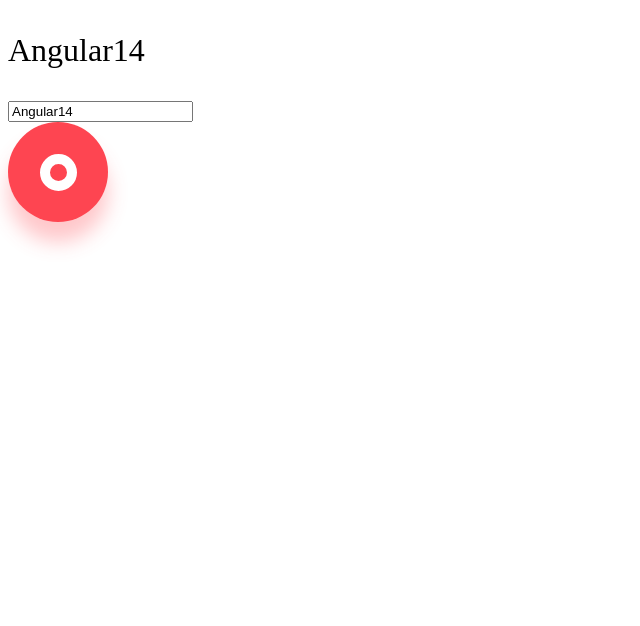
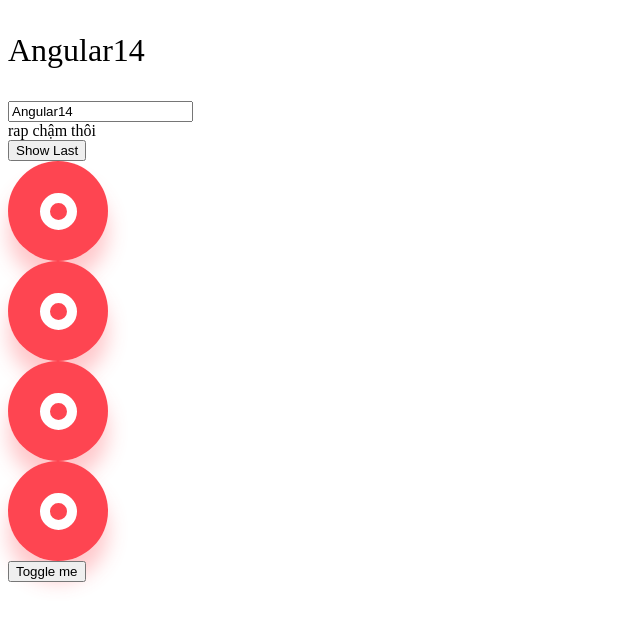
Before and after one commit to vylote/100dayangular, an Angular app: page / in a window 1280 px wide. Shown: the top 626 px of the page, without its empty margins (0-640 px from the left). Built offline with nearby package versions, Linux system fonts and the light colour scheme.

Commit message:
day10: viewchild and view children

```diff
--- a/src/app/app.component.html
+++ b/src/app/app.component.html
@@ -1,4 +1,18 @@
-<p style="font-size: 2rem;">{{ name }}</p>
-<input type="text" [ngModel]="name" (ngModelChange)="name = $event">
+<p style="font-size: 2rem">{{ name }}</p>
+<input type="text" #nameInput [ngModel]="name" (ngModelChange)="name = $event" />
+
+<div *ngIf="ShowLast" #chartContainer>rap chậm thôi</div>
+
+<!-- toggleCom (template var) là instance của toggle component -->
+
+<button (click)="ShowLast = !ShowLast">Show Last</button>
 
 <app-toggle [(checked)]="checked"></app-toggle>
+<app-toggle [(checked)]="checked"></app-toggle>
+<app-toggle [(checked)]="checked"></app-toggle>
+
+<ng-container *ngIf="ShowLast">
+    <app-toggle [(checked)]="checked"></app-toggle>
+</ng-container>
+
+<button #toggleBtn>Toggle me</button>
--- a/src/app/app.component.ts
+++ b/src/app/app.component.ts
@@ -1,4 +1,5 @@
-import { Component, VERSION } from '@angular/core';
+import { Component, ElementRef, QueryList, VERSION, ViewChild, ViewChildren, ViewContainerRef } from '@angular/core';
+import { ToggleComponent } from './toggle/toggle.component';
 
 @Component({
   selector: 'app-root',
@@ -6,6 +7,26 @@ import { Component, VERSION } from '@angular/core';
   styleUrls: ['./app.component.scss'],
 })
 export class AppComponent {
+  // Truy vấn Component Con để lấy thực thể ToggleComponent
+  @ViewChildren(ToggleComponent) toggleComps: QueryList<ToggleComponent>;
+
+  // Truy vấn thẻ HTML thông thường để lấy đối tượng ElementRef bọc ngoài HTMLDivElement
+  @ViewChild('chartContainer') container: ElementRef<HTMLDivElement>;
+
+  @ViewChild('toggleBtn', {static: true}) toggleBtn: ElementRef<HTMLButtonElement>
+
+  @ViewChild('nameInput', {static: true}) nameInput: ElementRef<HTMLInputElement>
+
   name = 'Angular' + VERSION.major;
   checked = false
+  ShowLast = true
+
+  ngAfterViewInit() {
+    this.toggleComps.changes.subscribe(console.log)
+    console.log(this.container)
+  }
+
+  ngOnInit() {
+    console.log(this.container)
+  }
 }
```
